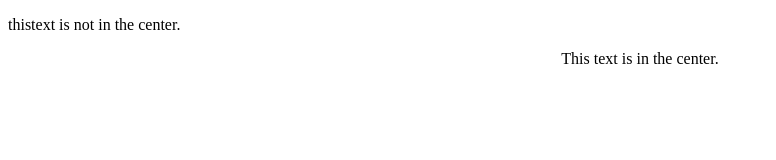
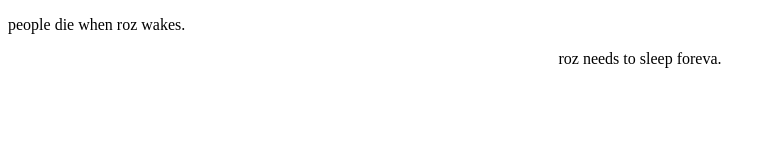
Before and after one commit to adronac/Adronac, a plain HTML site: page index.html in a window 1280 px wide. Shown: the full height of the page, 0-776 px from the left. Drawn offline with Linux system fonts and the light colour scheme.

Commit message:
Update index.html

```diff
--- a/index.html
+++ b/index.html
@@ -4,9 +4,9 @@
 <title>Centring Content Example</title>
 </head>
 <body>
-<p> thistext is not in the center.</p>
+<p> people die when roz wakes.</p>
 <center>
-<p>This text is in the center.</p>
+<p>roz needs to sleep foreva.</p>
 </center>
 </body>
 </html>
```
